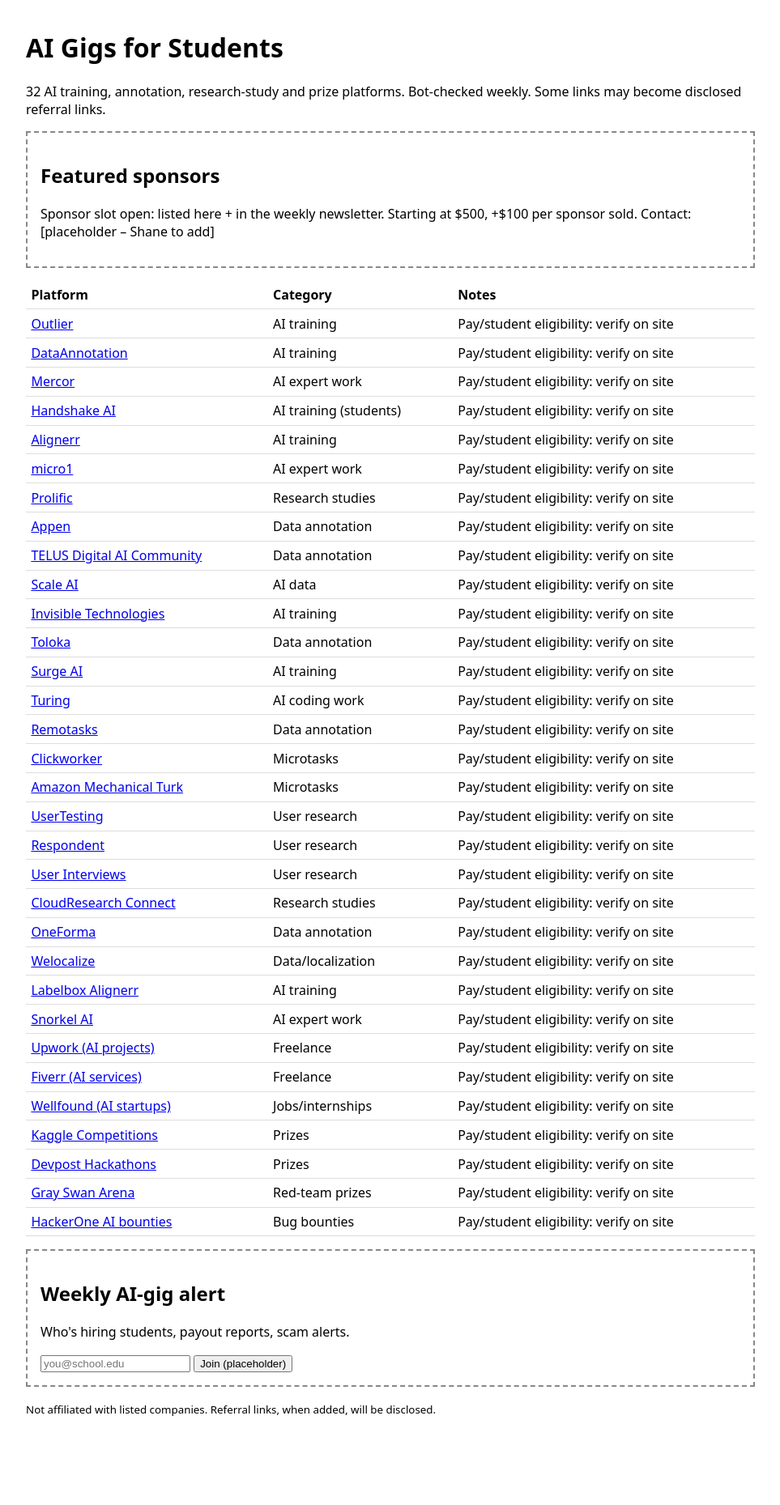
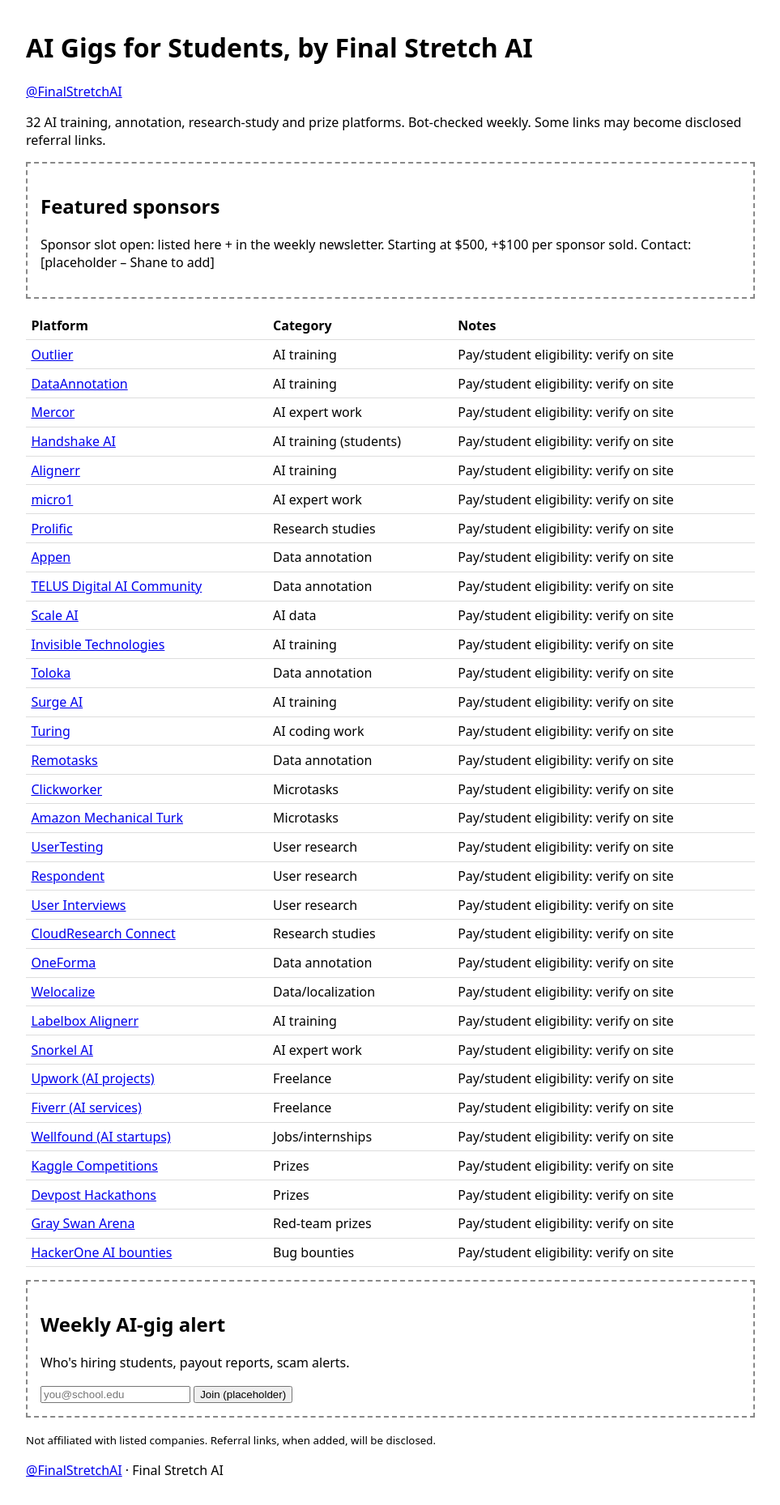
Before and after one commit to aibuilder212/ai-gigs-for-students, a plain HTML site: page index.html in a window 1280 px wide. Shown: the whole page at 81% size, without its empty margins (158-1121 px from the left). Before the commit the page ends 1783 px from the top, so only its background shows below. Drawn offline with Linux system fonts and the light colour scheme.

Commit message:
Rebrand as Final Stretch AI: title/header and @FinalStretchAI links

```diff
--- a/index.html
+++ b/index.html
@@ -1,7 +1,7 @@
 <!doctype html><html lang=en><meta charset=utf-8><meta name=viewport content="width=device-width,initial-scale=1">
-<title>AI Gigs for Students – who's hiring, who's paying</title><meta name=description content="Directory of AI training, data annotation and research-study gigs open to students, with payout and scam reports.">
+<title>AI Gigs for Students, by Final Stretch AI</title><meta name=description content="Directory of AI training, data annotation and research-study gigs open to students, with payout and scam reports.">
 <style>body{font-family:system-ui;max-width:900px;margin:auto;padding:1rem}table{width:100%;border-collapse:collapse}td,th{border-bottom:1px solid #ddd;padding:.4rem;text-align:left}.box{border:2px dashed #888;padding:1rem;margin:1rem 0}</style>
-<h1>AI Gigs for Students</h1><p>32 AI training, annotation, research-study and prize platforms. Bot-checked weekly. Some links may become disclosed referral links.</p>
+<h1>AI Gigs for Students, by Final Stretch AI</h1><p><a href="https://x.com/FinalStretchAI" rel="noopener" target="_blank">@FinalStretchAI</a></p><p>32 AI training, annotation, research-study and prize platforms. Bot-checked weekly. Some links may become disclosed referral links.</p>
 <div class=box id=sponsors><h2>Featured sponsors</h2><p>Sponsor slot open: listed here + in the weekly newsletter. Starting at $500, +$100 per sponsor sold. Contact: [placeholder – Shane to add]</p></div>
 <table><tr><th>Platform</th><th>Category</th><th>Notes</th></tr><tr><td><a href="https://outlier.ai/" rel="nofollow noopener">Outlier</a></td><td>AI training</td><td>Pay/student eligibility: verify on site</td></tr>
 <tr><td><a href="https://www.dataannotation.tech/" rel="nofollow noopener">DataAnnotation</a></td><td>AI training</td><td>Pay/student eligibility: verify on site</td></tr>
@@ -36,4 +36,4 @@
 <tr><td><a href="https://app.grayswan.ai/arena" rel="nofollow noopener">Gray Swan Arena</a></td><td>Red-team prizes</td><td>Pay/student eligibility: verify on site</td></tr>
 <tr><td><a href="https://www.hackerone.com/" rel="nofollow noopener">HackerOne AI bounties</a></td><td>Bug bounties</td><td>Pay/student eligibility: verify on site</td></tr></table>
 <div class=box id=newsletter><h2>Weekly AI-gig alert</h2><p>Who's hiring students, payout reports, scam alerts.</p><form onsubmit="alert('Signup coming soon');return false"><input type=email placeholder="you@school.edu" required> <button>Join (placeholder)</button></form></div>
-<p><small>Not affiliated with listed companies. Referral links, when added, will be disclosed.</small></p></html>
+<p><small>Not affiliated with listed companies. Referral links, when added, will be disclosed.</small></p><footer><p><a href="https://x.com/FinalStretchAI" rel="noopener" target="_blank">@FinalStretchAI</a> · Final Stretch AI</p></footer></html>
```
